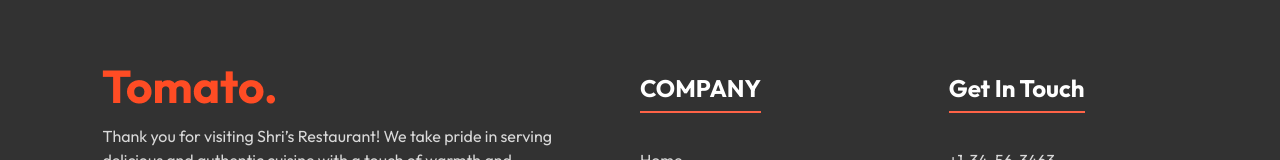
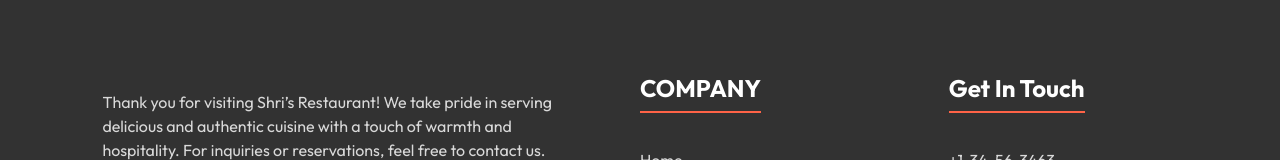
Before and after one commit to Vedshrivastava/Shris-Restautaurant-website, a React (Vite) app in the folder Frontend/: page /item/1 in a window 1280 px wide. Shown: the part 220-380 px from the top of the page. Built offline with nearby package versions, Linux system fonts and the light colour scheme; no server answers.

Commit message:
removed-fake-logo

```diff
--- a/Frontend/src/components/Footer.jsx
+++ b/Frontend/src/components/Footer.jsx
@@ -7,7 +7,7 @@ const Footer = () => {
     <div className='footer' id='footer'>
         <div className="footer-content">
             <div className="footer-content-left">
-                <img src={assets.logo} alt="" />
+                <img alt="" />
                 <p>Thank you for visiting Shri’s Restaurant! We take pride in serving delicious and authentic cuisine with a touch of warmth and hospitality. For inquiries or reservations, feel free to contact us. Stay connected through our social media channels for the latest updates and special offers. We look forward to welcoming you again!</p>
                 <div className="footer-social-icons">
                     <img src={assets.facebook_icon} alt="" />
```
